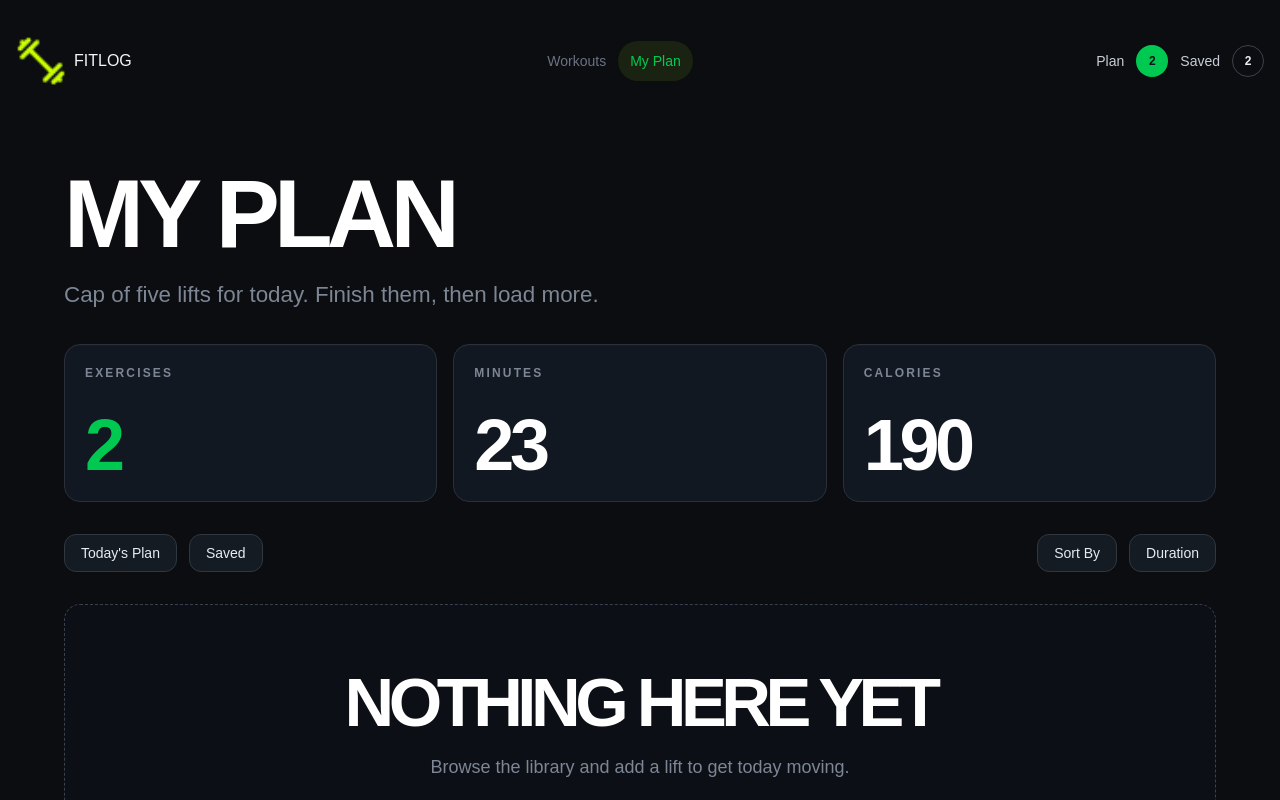
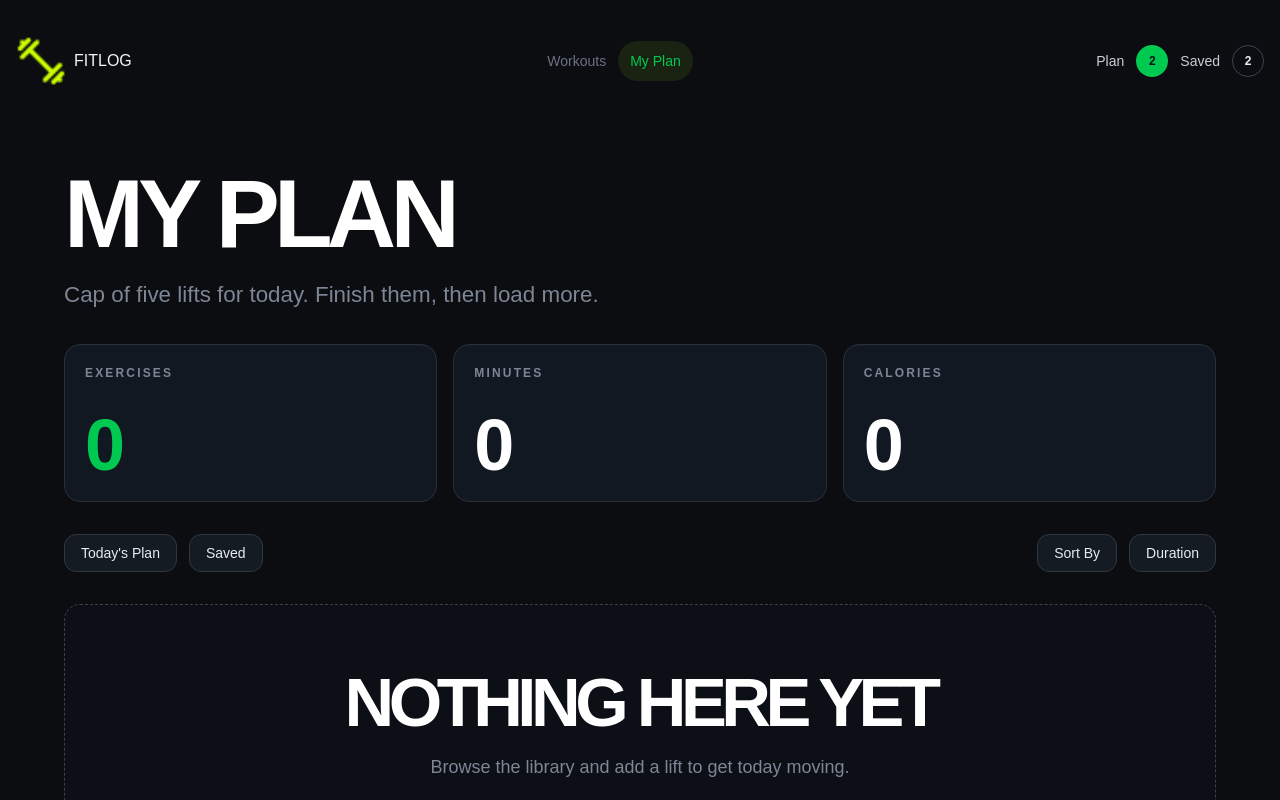
Before and after one commit to sfjahin/B14-FitLog, a Next.js app: page /my-plan in a window 1280 px wide. Shown: the top 800 px of the page. Built offline with nearby package versions, Linux system fonts and the light colour scheme.

Commit message:
context api applied

```diff
--- /dev/null
+++ b/src/app/components/SaveForLaterButton.jsx
@@ -0,0 +1,22 @@
+'use client';
+import { Bookmark, SquarePlus } from 'lucide-react';
+import React, { useContext } from 'react';
+import { PlansContext } from '../context/PlansContext';
+
+const SaveForLaterButton = ({ exercise }) => {
+    const { savedPlans, setSavedPlans } = useContext(PlansContext);
+    const handleSaveButtonClick = () => {
+        setSavedPlans([...savedPlans, exercise]);
+        alert(`${exercise.name} has been saved for later!`);
+    }
+    return (
+        <div>
+            <button className="border-2 border-gray-500 text-gray-500 px-4 py-2 rounded-full flex items-center gap-2" onClick={() => handleSaveButtonClick()}>
+                <Bookmark />
+                Save for later
+            </button>
+        </div>
+    );
+};
+
+export default SaveForLaterButton;
--- /dev/null
+++ b/src/app/components/TodaysPlanButton.jsx
@@ -0,0 +1,23 @@
+'use client';
+import { SquarePlus } from 'lucide-react';
+import React, { useContext } from 'react';
+import { PlansContext } from '../context/PlansContext';
+
+const TodaysPlanButton = ({ exercise }) => {
+    const { plans, setPlans } = useContext(PlansContext);
+    const handlePlanButtonClick = () => {
+        setPlans([...plans, exercise]);
+        alert(`${exercise.name} has been added to your plan!`);
+    }
+    return (
+        <div>
+            <button className="bg-green-500 text-black px-4 py-2 rounded-full flex items-center gap-2"
+                onClick={() => handlePlanButtonClick()}>
+                <SquarePlus />
+                Add to Today's plan
+            </button>
+        </div>
+    );
+};
+
+export default TodaysPlanButton;
--- /dev/null
+++ b/src/app/context/PlansContext.jsx
@@ -0,0 +1,21 @@
+'use client';
+
+import React, { createContext, useState } from 'react';
+
+export const PlansContext = createContext({});
+
+const PlansContextPage = ( {children} ) => {
+    const [plans, setPlans] = useState([]);
+    const [savedPlans, setSavedPlans] = useState([]);
+
+    const sharedData = {
+        plans,
+        setPlans,
+        savedPlans,
+        setSavedPlans,
+    }
+
+    return <PlansContext.Provider value={sharedData}>{children}</PlansContext.Provider>
+};
+
+export default PlansContextPage;
--- a/src/app/excercise/[id]/page.jsx
+++ b/src/app/excercise/[id]/page.jsx
@@ -1,7 +1,9 @@
+import SaveForLaterButton from '@/app/components/SaveForLaterButton';
+import TodaysPlanButton from '@/app/components/TodaysPlanButton';
 import { Bookmark, SquarePlus } from 'lucide-react';
 import Image from 'next/image';
 import { notFound } from 'next/navigation';
-import React from 'react';
+import React, { useContext } from 'react';
 
 const getExerciseDetails = async () => {
     const res = await fetch('https://api.abcz.workers.dev/api/fitlog');
@@ -93,7 +95,7 @@ const ExerciseDetails = async ({ params }) => {
 
                         <div className="flex justify-between items-center">
                             <p>CALORIES</p>
-                            <p>{exercise.calories} kcal</p>
+                            <p>{exercise.caloriesBurned} kcal</p>
                         </div>
 
                         <hr className="my-4 text-gray-800" />
@@ -118,15 +120,8 @@ const ExerciseDetails = async ({ params }) => {
                     </div>
 
                     <div className="flex flex-col md:flex-row gap-4 p-4">
-                        <button className="bg-green-500 text-black px-4 py-2 rounded-full flex items-center gap-2">
-                            <SquarePlus />
-                            Add to today's plan
-                        </button>
-
-                        <button className="border-2 border-gray-500 text-gray-500 px-4 py-2 rounded-full flex items-center gap-2">
-                            <Bookmark />
-                            Save for later
-                        </button>
+                        <TodaysPlanButton exercise={exercise} />
+                        <SaveForLaterButton exercise={exercise} />
                     </div>
 
                 </div>
--- a/src/app/layout.js
+++ b/src/app/layout.js
@@ -3,6 +3,7 @@ import "./globals.css";
 import Nav from "./Nav";
 import Banner from "./components/Banner";
 import Footer from "./Footer";
+import PlansContextPage from "./context/PlansContext";
 
 const geistSans = Geist({
   variable: "--font-geist-sans",
@@ -27,10 +28,12 @@ export default function RootLayout({ children }) {
       className={`${geistSans.variable} ${geistMono.variable} h-full antialiased`}
     >
       <body className="min-h-full flex flex-col">
-        <Nav></Nav>
-        {children}
-        <Footer></Footer>
-        </body>
+        <PlansContextPage>
+          <Nav></Nav>
+          {children}
+          <Footer></Footer>
+        </PlansContextPage>
+      </body>
     </html>
   );
 }
--- a/src/app/my-plan/page.jsx
+++ b/src/app/my-plan/page.jsx
@@ -1,7 +1,13 @@
+'use client';
+
 import Link from 'next/link';
-import React from 'react';
+import React, { useContext } from 'react';
+import { PlansContext } from '../context/PlansContext';
 
 const MyPlanPage = () => {
+    const { plans, savedPlans } = useContext(PlansContext);
+    console.log(plans);
+    console.log(savedPlans);
     return (
         <main className="flex-1 px-6 pb-10 pt-8 text-white md:px-8">
             <div className="mx-auto max-w-6xl">
@@ -21,7 +27,7 @@ const MyPlanPage = () => {
                         </p>
                         <div className="mt-7 flex items-center justify-start">
                             <span className="text-[4rem] font-black leading-none tracking-[-0.06em] text-green-500 md:text-[4.5rem]">
-                                2
+                                {plans.length}
                             </span>
                         </div>
                     </div>
@@ -31,7 +37,7 @@ const MyPlanPage = () => {
                             Minutes
                         </p>
                         <div className="mt-7 text-[4rem] font-black leading-none tracking-[-0.06em] text-white md:text-[4.5rem]">
-                            23
+                            {plans.reduce((total, exercise) => total + exercise.duration, 0)}
                         </div>
                     </div>
 
@@ -40,7 +46,7 @@ const MyPlanPage = () => {
                             Calories
                         </p>
                         <div className="mt-7 text-[4rem] font-black leading-none tracking-[-0.06em] text-white md:text-[4.5rem]">
-                            190
+                            {plans.reduce((total, exercise) => total + exercise.caloriesBurned, 0)}
                         </div>
                     </div>
                 </section>
```
